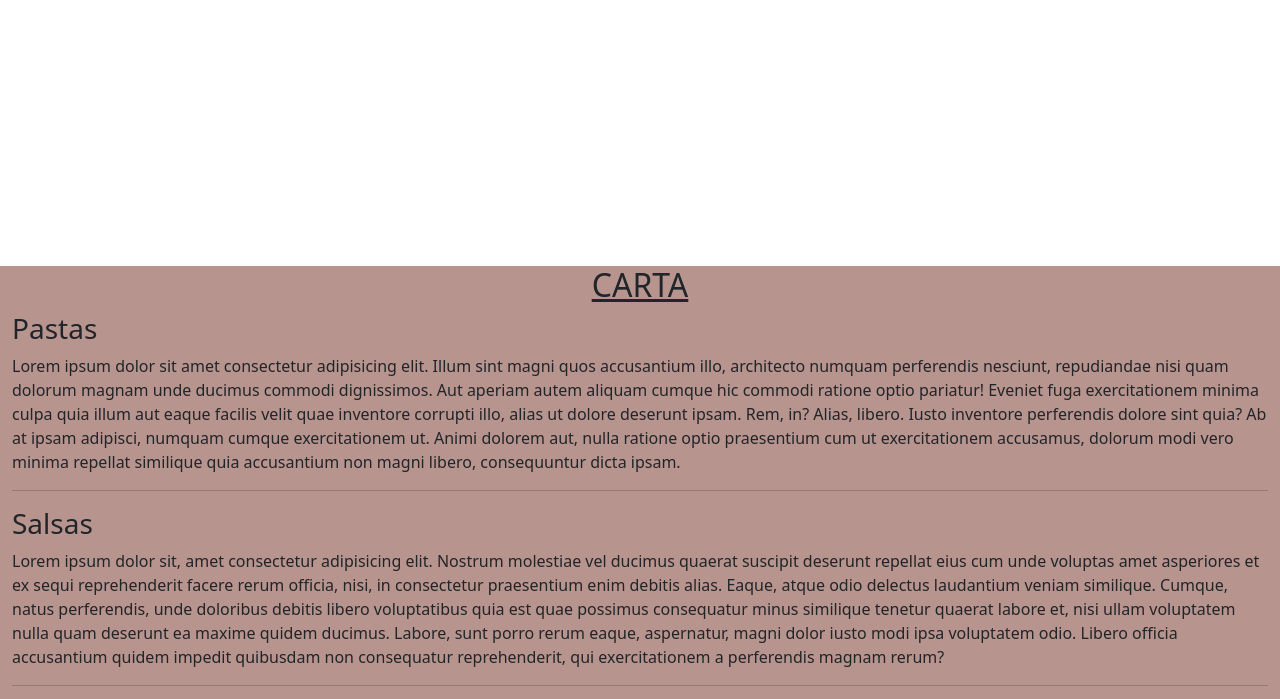
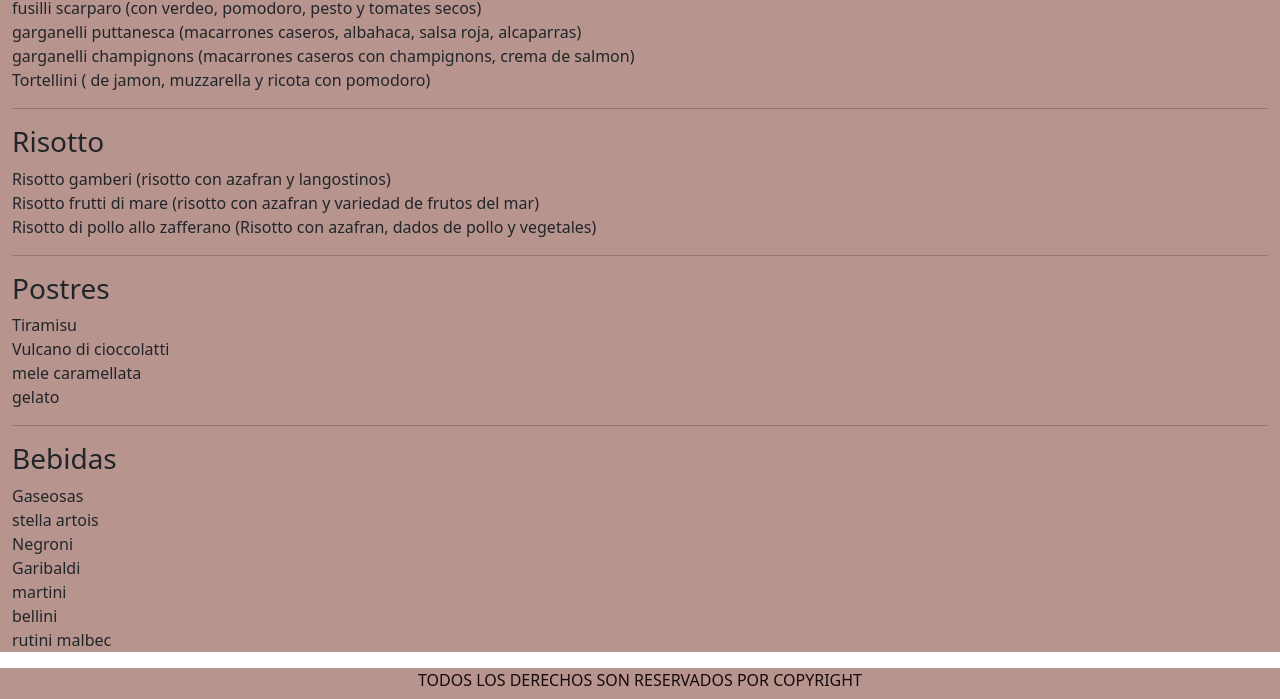
Before and after one commit to YasFranco/PF-Franco, a website: page pages/nuestra-carta.html in a window 1280 px wide. Shown: the part 858-1557 px from the top of the page. Drawn offline with nearby package versions, Linux system fonts and the light colour scheme.

Commit message:
agregando seo

```diff
--- a/pages/nuestra-carta.html
+++ b/pages/nuestra-carta.html
@@ -5,6 +5,9 @@
   <meta charset="UTF-8">
   <meta http-equiv="X-UA-Compatible" content="IE=edge">
   <meta name="viewport" content="width=device-width, initial-scale=1.0">
+  <meta name="description"
+    content="En Nuestra Salsa, un restaurante para disfrutar en familia compartiendo con las mejores pastas y vinos">
+  <meta name="keywords" content="comida, pastas, italianas, familia, restaurante, salsas, restaurant, norte, vinos, postres">
   <title>En Nuestra Salsa</title>
   <link rel="stylesheet" href="https://cdnjs.cloudflare.com/ajax/libs/font-awesome/6.2.0/css/all.min.css"
     integrity="sha512-xh6O/CkQoPOWDdYTDqeRdPCVd1SpvCA9XXcUnZS2FmJNp1coAFzvtCN9BmamE+4aHK8yyUHUSCcJHgXloTyT2A=="
@@ -60,52 +63,60 @@
         <h3>
           Pastas
         </h3>
-        <p>Lorem ipsum dolor sit amet consectetur adipisicing elit. Illum sint magni quos accusantium illo,
-          architecto numquam perferendis nesciunt, repudiandae nisi quam dolorum magnam unde ducimus commodi
-          dignissimos. Aut aperiam autem aliquam cumque hic commodi ratione optio pariatur! Eveniet fuga
-          exercitationem minima culpa quia illum aut eaque facilis velit quae inventore corrupti illo, alias
-          ut dolore deserunt ipsam. Rem, in? Alias, libero. Iusto inventore perferendis dolore sint quia? Ab
-          at ipsam adipisci, numquam cumque exercitationem ut. Animi dolorem aut, nulla ratione optio
-          praesentium cum ut exercitationem accusamus, dolorum modi vero minima repellat similique quia
-          accusantium non magni libero, consequuntur dicta ipsam.</p>
+        <p>Penne rigate pomodoro basilico (penne con pomodoro, ajo, tomate y albahaca
+          <br>
+          Spaguetti ai frutti di mare (spaguettis con frutos de mar)
+          <br>
+          fusilli scarparo (con verdeo, pomodoro, pesto y tomates secos)
+          <br>
+          garganelli puttanesca (macarrones caseros, albahaca, salsa roja, alcaparras)
+          <br>
+          garganelli champignons (macarrones caseros con champignons, crema de salmon)
+          <br>
+          Tortellini ( de jamon, muzzarella y ricota con pomodoro)
+
+        </p>
       </div>
       <hr>
       <div class="menu">
-        <h3>Salsas</h3>
-        <p>Lorem ipsum dolor sit, amet consectetur adipisicing elit. Nostrum molestiae vel ducimus quaerat
-          suscipit deserunt repellat eius cum unde voluptas amet asperiores et ex sequi reprehenderit facere
-          rerum officia, nisi, in consectetur praesentium enim debitis alias. Eaque, atque odio delectus
-          laudantium veniam similique. Cumque, natus perferendis, unde doloribus debitis libero voluptatibus
-          quia est quae possimus consequatur minus similique tenetur quaerat labore et, nisi ullam voluptatem
-          nulla quam deserunt ea maxime quidem ducimus. Labore, sunt porro rerum eaque, aspernatur, magni
-          dolor iusto modi ipsa voluptatem odio. Libero officia accusantium quidem impedit quibusdam non
-          consequatur reprehenderit, qui exercitationem a perferendis magnam rerum?
+        <h3>Risotto</h3>
+        <p>Risotto gamberi (risotto con azafran y langostinos)
+          <br>
+          Risotto frutti di mare (risotto con azafran y variedad de frutos del mar)
+          <br>
+          Risotto di pollo allo zafferano (Risotto con azafran, dados de pollo y vegetales)
         </p>
       </div>
       <hr>
       <div class="menu">
         <h3>Postres</h3>
-        <p>Lorem ipsum dolor sit amet consectetur adipisicing elit. Neque, voluptate beatae expedita commodi
-          minus nostrum deserunt quidem illo saepe vitae natus dicta earum dignissimos aut assumenda. Esse
-          beatae ratione alias tempore fuga et eius perspiciatis qui sed dignissimos nulla maiores, sint
-          molestias. Possimus ipsam, voluptates atque autem delectus ducimus expedita maiores ratione iure
-          consequuntur nemo provident dignissimos quos nesciunt quasi culpa mollitia dolorem praesentium.
-          Asperiores, nobis culpa quas facilis doloribus perferendis qui, deserunt, totam reiciendis porro
-          repudiandae excepturi eum sapiente sed officia odit consequuntur maxime non magnam quis iusto?
-          Necessitatibus totam cupiditate dolorum repudiandae recusandae provident corporis dolor illum esse!
+        <p>Tiramisu
+          <br>
+          Vulcano di cioccolatti
+          <br>
+          mele caramellata
+          <br>
+          gelato
+
         </p>
       </div>
       <hr>
       <div class="menu">
         <h3>Bebidas</h3>
-        <p>Lorem ipsum dolor sit amet, consectetur adipisicing elit. Facere architecto reprehenderit velit,
-          similique asperiores excepturi, numquam, culpa quod delectus quisquam accusantium quasi! Quod esse
-          temporibus autem ipsam at dolor laborum nulla blanditiis explicabo repellat cumque perferendis
-          harum, eligendi, porro tempore dolorem facere repudiandae consequuntur cupiditate architecto in
-          inventore, vitae pariatur. Facere cum sint ut nemo non eius commodi, animi itaque quis sit. Enim
-          consequuntur corrupti error reiciendis iure, suscipit, ratione odio voluptate, non aperiam cumque
-          alias perspiciatis quisquam. Maiores placeat facere dolor laboriosam aut omnis culpa, iusto illum
-          saepe voluptates sed quaerat fugit consequatur quidem maxime vero et, perferendis eum.</p>
+        <p>Gaseosas
+          <br>
+          stella artois
+          <br>
+          Negroni
+          <br>
+          Garibaldi
+          <br>
+          martini
+          <br>
+          bellini
+          <br>
+          rutini malbec
+        </p>
       </div>
 
     </div>
--- a/scss/_navbar.scss
+++ /dev/null
@@ -1,32 +0,0 @@
-.navbar {
-    background-color: #b7958e;
-    padding: 1.875rem;
-
-    .logo {
-        width: 3.125rem;
-        height: 3.125rem;
-        margin: 0;
-        padding: 0;
-    }
-
-    .navbar-toggler {
-        color: black;
-        box-shadow: 0 0 5px black;
-
-        .navbar-toggler-icon {
-            color: black;
-        }
-    }
-
-    .nav-link {
-        color: black;
-        font-size: medium;
-
-        &:hover {
-            color: black;
-            transform: scale(1.1);
-            transition: all 0.5s ease;
-            text-decoration: underline;
-        }
-    }
-}
--- a/scss/main.scss
+++ b/scss/main.scss
@@ -1,3 +1,37 @@
+.navbar {
+    background-color: #b7958e;
+    padding: 1.875rem;
+
+    .logo {
+        width: 3.125rem;
+        height: 3.125rem;
+        margin: 0;
+        padding: 0;
+    }
+
+    .navbar-toggler {
+        color: black;
+        box-shadow: 0 0 5px black;
+
+        .navbar-toggler-icon {
+            color: black;
+        }
+    }
+
+    .nav-link {
+        color: black;
+        font-size: medium;
+
+        &:hover {
+            color: black;
+            transform: scale(1.1);
+            transition: all 0.5s ease;
+            text-decoration: underline;
+        }
+    }
+}
+
+
 .banner {
     background-image: url(../media/background-principal.jpg);
     background-size: cover;
```
Also changed, not shown: index.html (+13 -9 lines), pages/contactos.html (+3 -0 lines), pages/quienes-somos.html (+17 -14 lines), pages/reservas.html (+3 -0 lines), css/style.css, 1 other file.
